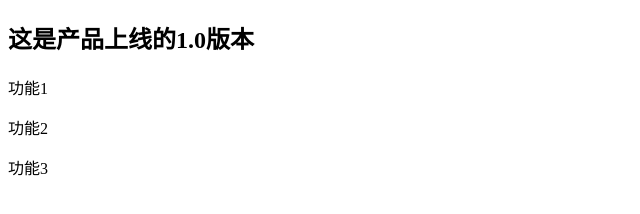
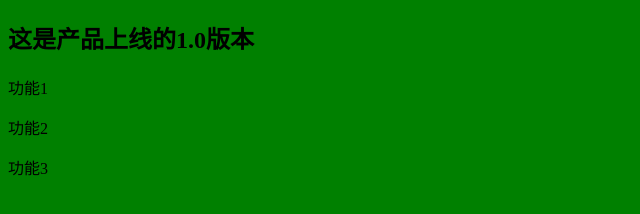
Before and after one commit to sunlinwei244/studyBranch01, a plain HTML site: page index.html in a window 1280 px wide. Shown: the whole page, without its empty margins (0-640 px from the left). Drawn offline with Linux system fonts and the light colour scheme.

Commit message:
绿化1.0版本

```diff
--- /dev/null
+++ b/index.css
@@ -0,0 +1,3 @@
+body{
+    background-color: green;
+}
--- a/index.html
+++ b/index.html
@@ -4,6 +4,7 @@
     <meta charset="UTF-8">
     <meta name="viewport" content="width=device-width, initial-scale=1.0">
     <title>Document</title>
+    <link rel="stylesheet" href="./index.css">
 </head>
 <body>
     <div>
```
